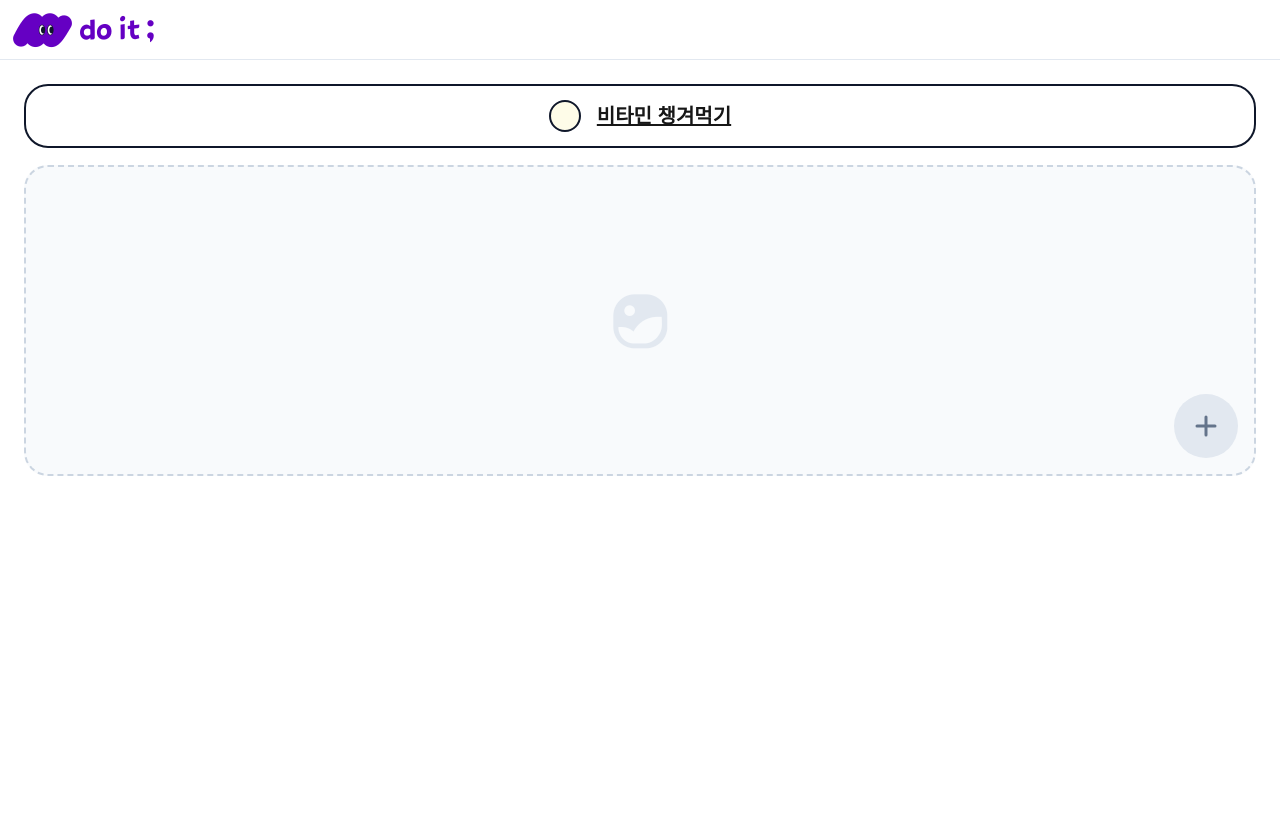
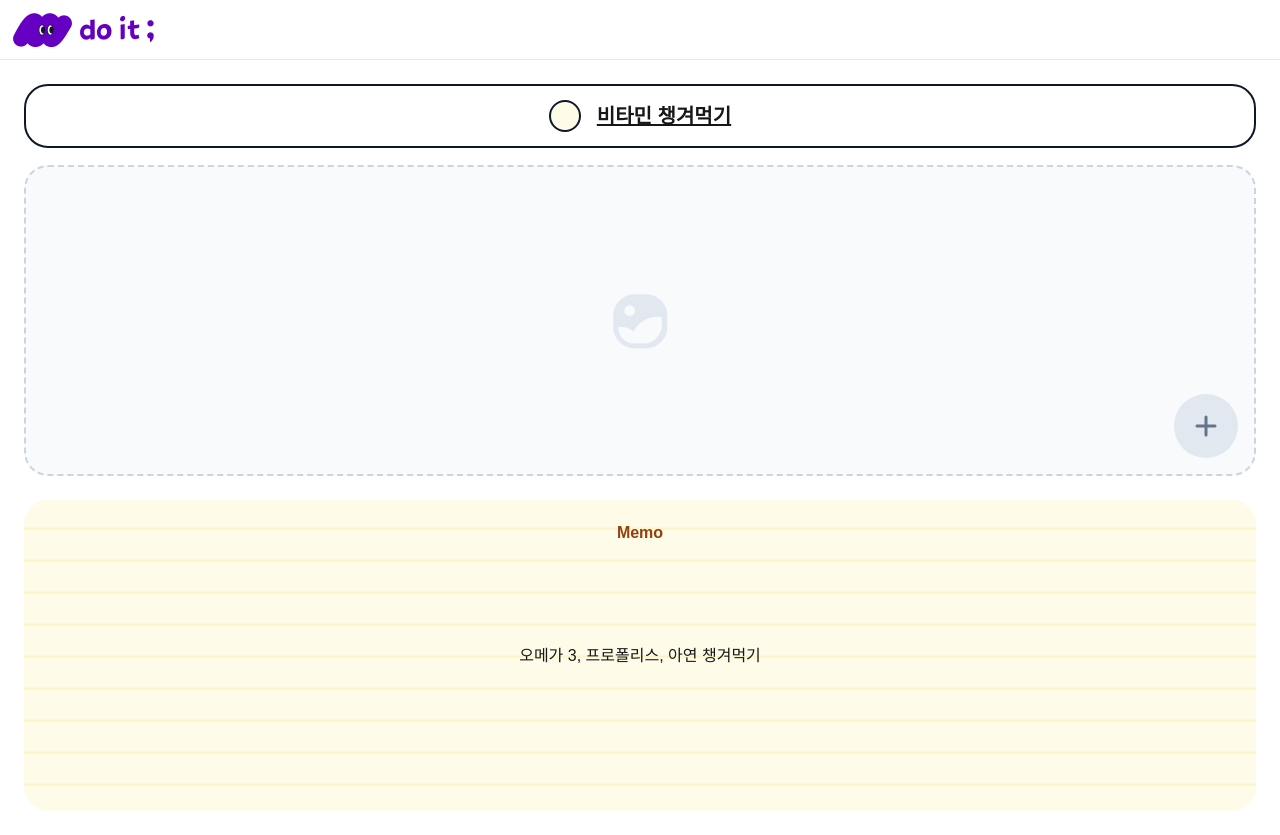
Before and after one commit to e-sum-e/codeit-todolist, a Next.js app: page /1 in a window 1280 px wide. Before the commit the page ends 800 px from the top, so only its background shows below. Built offline with nearby package versions, Linux system fonts and the light colour scheme.

Commit message:
:hammer: 메모 UI 추가

```diff
--- a/src/app/[id]/page.tsx
+++ b/src/app/[id]/page.tsx
@@ -4,13 +4,19 @@ import Image from "next/image";
 import DetailCheckListItem from "../component/DetailCheckLIstItem";
 import PlusVarintIcon from "../../assets/icon/plus-variant.svg";
 
-export default function page() {
+interface Props {
+  description: string;
+}
+
+export default function page({
+  description = "오메가 3, 프로폴리스, 아연 챙겨먹기",
+}: Props) {
   return (
     <div className={`xl:px-[102px]`}>
       <DetailCheckListItem title={"비타민 챙겨먹기"} />
       <div className={`flex flex-col xl:flex-row xl:gap-[24px] mt-[17px]`}>
         <div
-          className={`flex justify-center items-center relative xl:w-[384px] h-[311px]
+          className={`flex justify-center items-center relative xl:flex-none xl:w-[384px] h-[311px]
           rounded-[24px] border-[2px] border-dashed border-slate-300
           bg-slate-50`}
         >
@@ -34,6 +40,18 @@ export default function page() {
             />
           </form>
         </div>
+        <div
+          className={`flex flex-col justify-center items-center relative
+            xl:w-[100%] h-[311px] mt-[15px] md:mt-[24px] xl:mt-0
+            rounded-[24px] bg-[url("/image/memo.png")] bg-center`}
+        >
+          <div
+            className={`absolute top-[24px] text-extra-bold-16 text-amber-800`}
+          >
+            Memo
+          </div>
+          <div className="text-regular-16">{description}</div>
+        </div>
       </div>
     </div>
   );
```
Also changed, not shown: public/image/memo.png (added), public/image/memo@2x.png (deleted).
